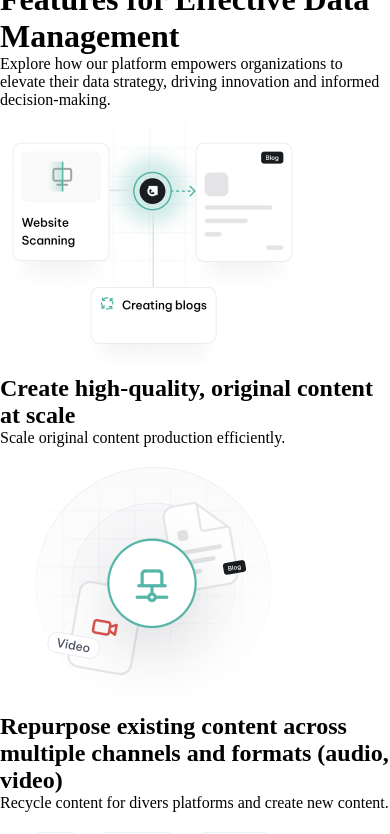
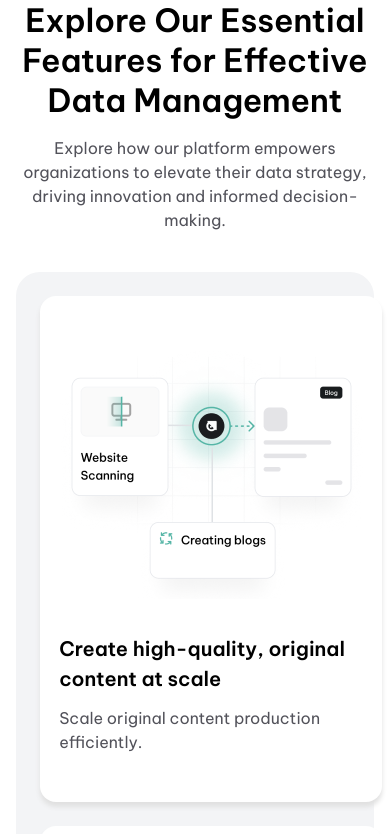
Before and after one commit to jonmc89/bentobox-feature-section-master, a plain HTML site: page index.html in a window 390 px wide. Shown: the part 74-908 px from the top of the page. Drawn offline with Linux system fonts and the light colour scheme.

Commit message:
style: :lipstick: Mobile View CSS
All styling and layout for Mobile view finished

```diff
--- a/index.html
+++ b/index.html
@@ -15,7 +15,7 @@
     </head>
     <body>
         <header>
-            <img src="./resources/Logo.png" alt="logo" />
+            <img class="logo" src="./resources/Logo.png" alt="logo" />
             <h1>
                 Explore Our Essential Features for Effective Data Management
             </h1>
@@ -34,7 +34,7 @@
                     />
                     <div class="card-one-text">
                         <h2>Create high-quality, original content at scale</h2>
-                        <p class="card-one-text">
+                        <p class="card-text">
                             Scale original content production efficiently.
                         </p>
                     </div>
--- a/styles.css
+++ b/styles.css
@@ -7,6 +7,7 @@
 
 body {
     height: 100vh;
+    padding: 2.5rem 1rem;
 }
 
 /* || Colours */
@@ -16,6 +17,7 @@
     --grey: #52525a;
     --white: #fff;
     --light-grey: #f3f4f6;
+    --box-shadow: #e0e0e0;
 }
 
 /* || Typography */
@@ -35,3 +37,73 @@
     font-style: normal;
     font-display: swap;
 }
+
+/* || Header */
+
+header {
+    display: flex;
+    flex-direction: column;
+    align-items: center;
+}
+
+.logo {
+    margin-block-end: 1rem;
+}
+
+h1 {
+    font-family: "Be Vietnam Pro";
+    font-size: 2rem;
+    margin-block-end: 1rem;
+    text-align: center;
+    color: var(--black);
+}
+
+.header-text {
+    margin-block-end: 2.5rem;
+    text-align: center;
+    font-family: "Be Vietnam Pro";
+    color: var(--grey);
+    line-height: 150%;
+}
+
+/* || Card Grid */
+
+main {
+    margin-block-end: 5rem;
+}
+
+.card-container-grid {
+    display: grid;
+    background-color: var(--light-grey);
+    padding: 1.5rem;
+    border-radius: 1.5rem;
+    gap: 1.5rem;
+}
+
+.card {
+    padding: 3rem 1.2rem;
+    background-color: var(--white);
+    border-radius: 1rem;
+    box-shadow: 0rem 0.3rem 0.3rem var(--box-shadow);
+}
+
+h2 {
+    margin-block-end: 0.75rem;
+    font-family: "Be Vietnam Pro";
+    font-size: 1.25rem;
+    line-height: 150%;
+}
+
+.card-text {
+    font-family: "Be Vietnam Pro";
+    color: var(--grey);
+    line-height: 150%;
+}
+
+.card-one-img-mobile,
+.card-two-img-mobile,
+.card-three-img-mobile,
+.card-four-img-mobile,
+.card-five-img-mobile {
+    margin-block-end: 1.5rem;
+}
```
